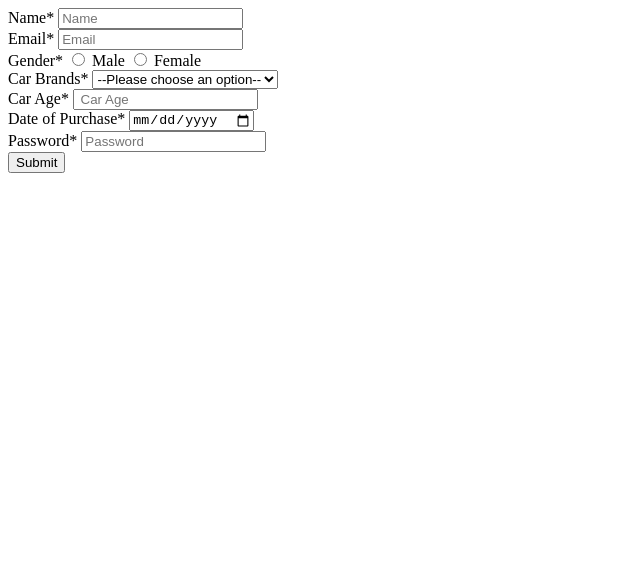
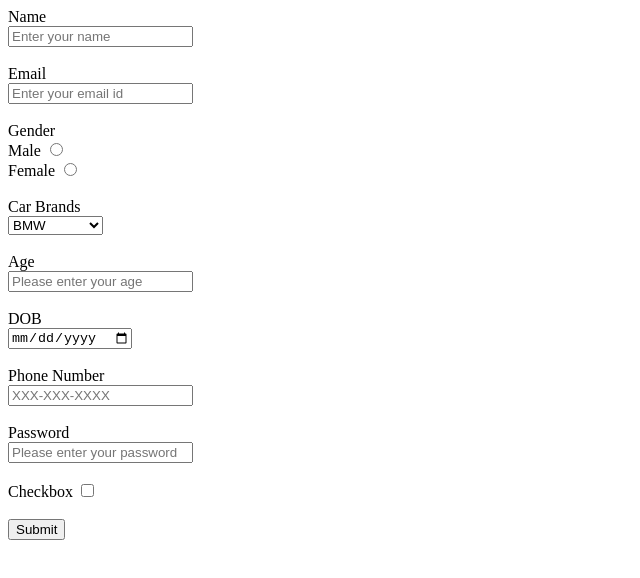
Before and after one commit to acciojob/signup-form-car-Danvika11, a website: page main.html in a window 1280 px wide. Shown: the whole page, without its empty margins (0-640 px from the left). Drawn offline with Linux system fonts and the light colour scheme.

Commit message:
created a submission

```diff
--- a/main.html
+++ b/main.html
@@ -7,56 +7,47 @@
 </head>
 
 <body>
-	<!-- the entire body must be written by student -->
+
 	<form method="post">
-		<div>
-			<label for="name">Name*</label>
-			<input type="text" id="name" placeholder="Name" required>
-		</div>
-		<div>
-			<label for="email">Email*</label>
-			<input type="email" id="email" name="email" placeholder="Email" required>
+<label for="name">Name</label><br/>
+<input type="text" name="name" id=name value="" placeholder="Enter your name" required/> <br/><br/>
 
-		</div>
+<label for="email">Email</label><br/>
+<input type="email" name="email" id="email" value="" placeholder="Enter your email id" required/><br/><br/>
 
-		<div>
-			<label for="gender">Gender*</label>
-			<input type="radio" id="gender_m" name="gender" value="male" required>
-			<label for="gender_m" >Male</label>
-			<input type="radio" id="gender_f" name="gender" value="female" required>
-			<label for="gender_f">Female</label>
-		</div>
-		<div>
-			<label for="cars"> Car Brands*</label>
-			<select id="cars" name="cars" required>
-				<option value="" selected disabled>--Please choose an option--</option>
-				<option value="bmw">BMW</option>
-				<option value="audi">Audi</option>
-				<option value="mercedez">Mercedez</option>
-			</select>
-		</div>
+<label for="gender">Gender</label><br/>
+ Male <input type="radio" id="gender_m" name="gender" required><br/>
+ Female <input type="radio" id="gender_f" name="gender" required> <br/><br/>
+
+ <label for="cars">Car Brands</label><br/>
+ <select name="cars" id="cars" style="width:95px;">
+  <option id="cars" value="bmw">BMW</option>
+  <option id="cars" value="audi">Audi</option>
+  <option id="cars" value="mercedez">Mercedez</option>
+ </select> <br/><br/>
+
+ <label for="age">Age</label><br/>
+ <input type="number" name="age" id="age" value="" placeholder="Please enter your age" required/><br/><br/>
+
+ <label for="dob">DOB</label><br/>
+ <input type="date" id="dob" name="dob" value="" required/><br/><br/>
+
+ <label for="tel">Phone Number</label><br/>
+ <input type="number" name="tel" id="tel" value="" placeholder="XXX-XXX-XXXX" required/><br/><br/>
+
+ <label for="password">Password</label><br/>
+ <input type="password" name="password" id="password" value="" placeholder="Please enter your password" required/><br/><br/>
+
+ <label for="tos">Checkbox</label>
+ <input type="checkbox" name="tos" id="tos" required/> <br/><br/>
+
+ <button type="submit">Submit</button>
+</form>
 
 
-		<div>
-			<label for="carage">Car Age*</label>
-			<input type="number" id="carage" name="carage" placeholder=" Car Age" required>
 
-		</div>
-		<div>
-			<label for="dop">Date of Purchase*</label>
-			<input type="date" id="dop" name="dop" required>
-		</div>
-		<div>
-			<label for="password">Password*</label>
-			<input type="password" id="password" name="password" placeholder="Password" required>
-		</div>
-		<div>
-			<button type="submit">Submit</button>
-		</div>
-	</form>
     <script type="text/javascript" src="./script.js">
 </script>
 
 </body>
-
 </html>
```
